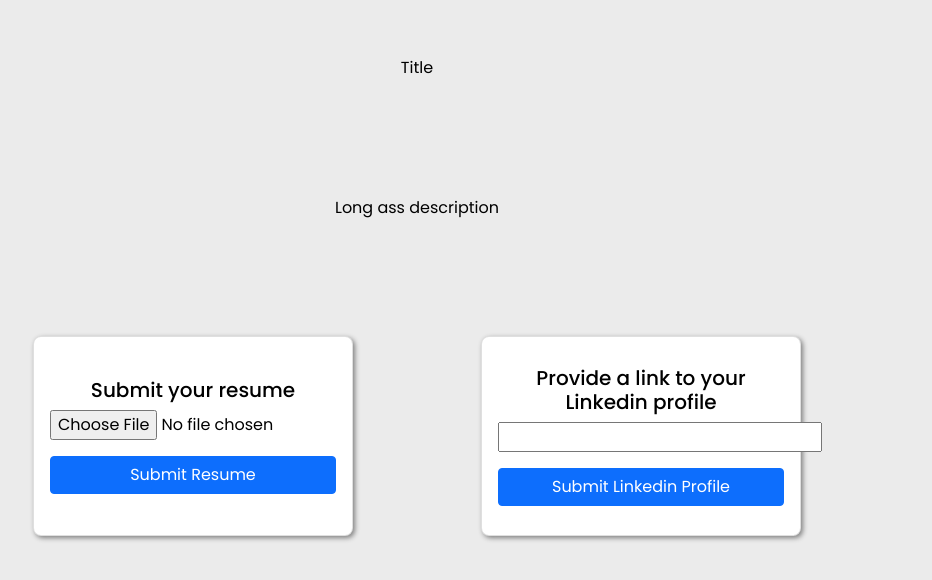
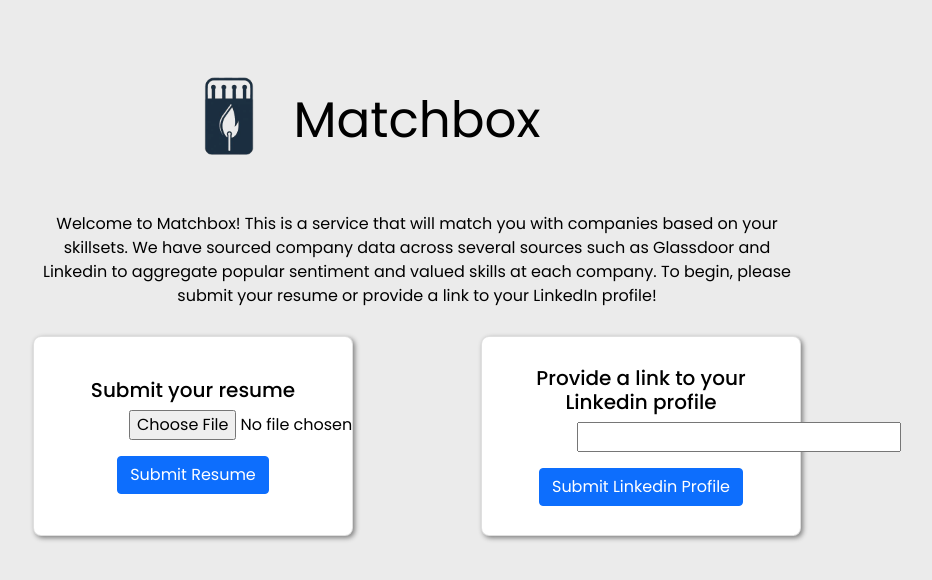
Before and after one commit to Foltik/hackdown, a React (Create React App) app in the folder frontend/: page / in a window 1280 px wide. Shown: the part 104-684 px from the top of the page, without its empty margins (223-1155 px from the left). Built offline with nearby package versions, Linux system fonts and the light colour scheme.

Commit message:
home page

```diff
--- a/frontend/src/components/Start.jsx
+++ b/frontend/src/components/Start.jsx
@@ -3,6 +3,7 @@
 import submitLinkedin from "../api/submitLinkedin";
 import submitResumeAPI from "../api/submitResume";
 import FadeInComponent from "./FadeInComponent";
+import matchbox from "../img/matchbox.png";
 
 const Start = ({ triggerUnload, triggerNextComponent }) => {
   const [resumeFile, setResumeFile] = React.useState(null);
@@ -29,9 +30,16 @@
 
   return (
     <div className="stage-one">
-      <FadeInComponent showComponent={showTitle}>Title</FadeInComponent>
+      <FadeInComponent className="home-title" showComponent={showTitle}>
+        <div className="home-header">
+          <img className="matchbox-logo" src={matchbox}/>
+          <div>Matchbox</div>
+        </div>
+      </FadeInComponent>
       <FadeInComponent showComponent={showDesc}>
-        Long ass description
+        Welcome to Matchbox! This is a service that will match you with companies based on your skillsets.
+        We have sourced company data across several sources such as Glassdoor and Linkedin to aggregate popular sentiment and valued skills at each company.
+        To begin, please submit your resume or provide a link to your LinkedIn profile!
       </FadeInComponent>
       <div className="form-container">
         <FadeInComponent showComponent={showFormOne}>
--- a/frontend/src/styles/main.scss
+++ b/frontend/src/styles/main.scss
@@ -101,8 +101,22 @@
     display: flex;
     flex-direction: column;
     justify-content: center;
+    align-items: center;
 }
 .selector-logo {
   width: 10vh;
   height: auto;
 }
+.home-title {
+    font-size: 50px;
+}
+.matchbox-logo {
+    width: 10vw;
+}
+.home-header {
+    display: flex;
+    flex-direction: row;
+    justify-content: flex-start;
+    align-items: center;
+    padding-right: 10vw;
+}
```
Also changed, not shown: frontend/src/img/matchbox.png (added).
